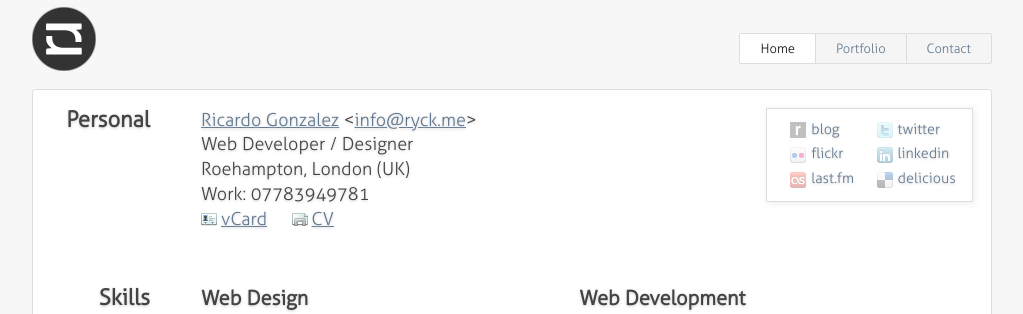
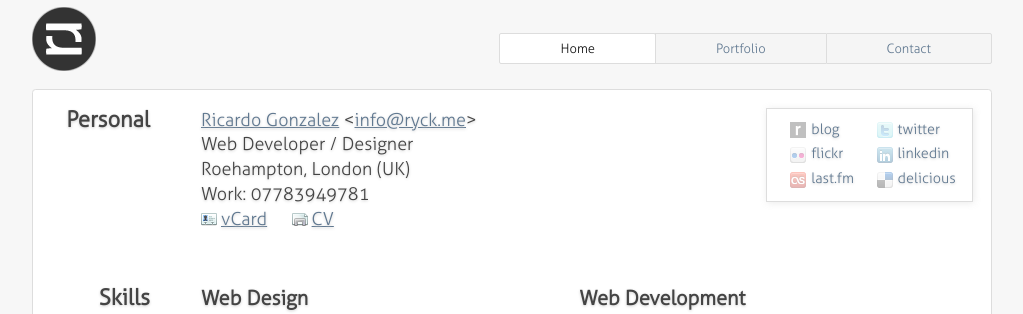
Before and after one commit to ryck/ryck.es, a PHP site: page / in a window 1280 px wide. Shown: the top 314 px of the page, without its empty margins (128-1151 px from the left). Run offline with PHP 8.4, Linux system fonts and the light colour scheme; some libraries are stand-ins or nearby versions.

Commit message:
new menu

```diff
--- a/css/style.css
+++ b/css/style.css
@@ -195,7 +195,7 @@ a:hover { color: #036; }
 		text-decoration: none;
 		width: auto;
 		height: 29px;
-		padding: 0px 20px;
+		padding: 0px 60px;
 		line-height: 30px;
 		border: solid 1px #ddd;
 		border-width: 1px 0 1px 1px;
@@ -436,6 +436,9 @@ ul.menu li span {
     margin-top: 1em;
   }
 
+	ul.tabs li a {
+		padding: 0px 15px;
+		}
   #resume #personal header.main h2 {
     display: block;
     visibility: visible;
```
